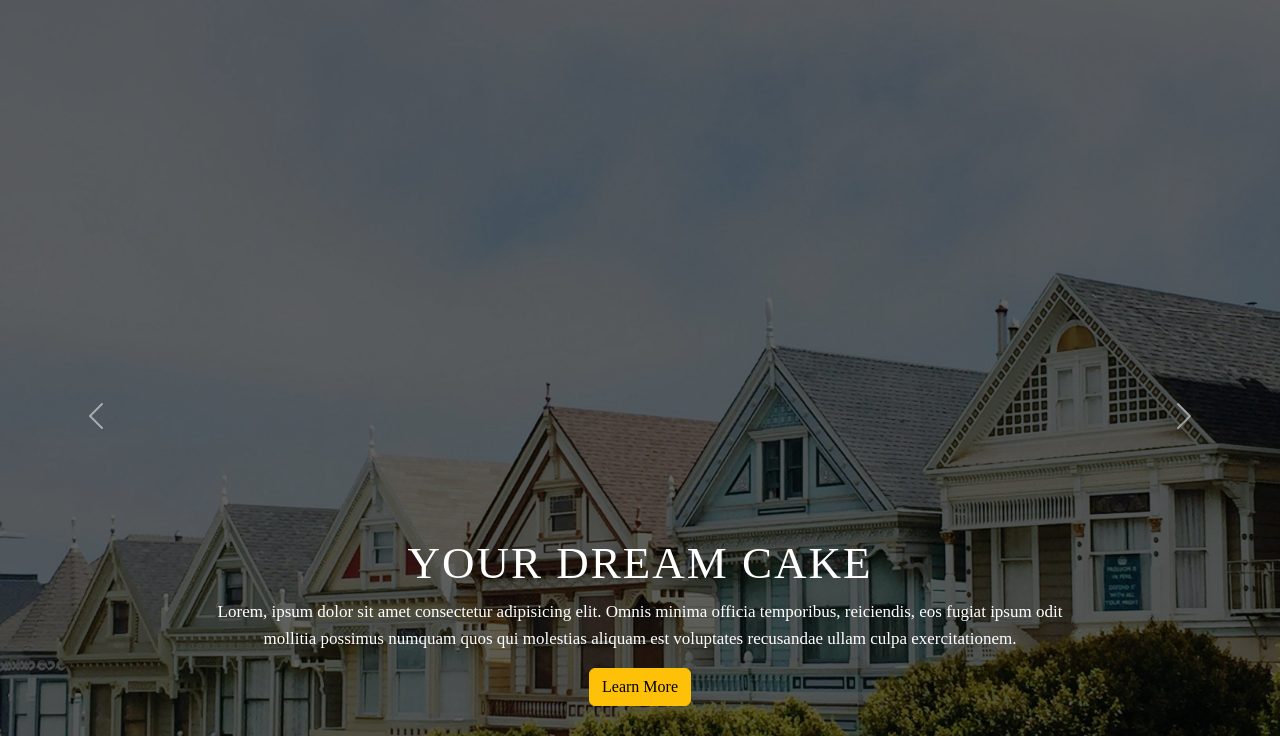
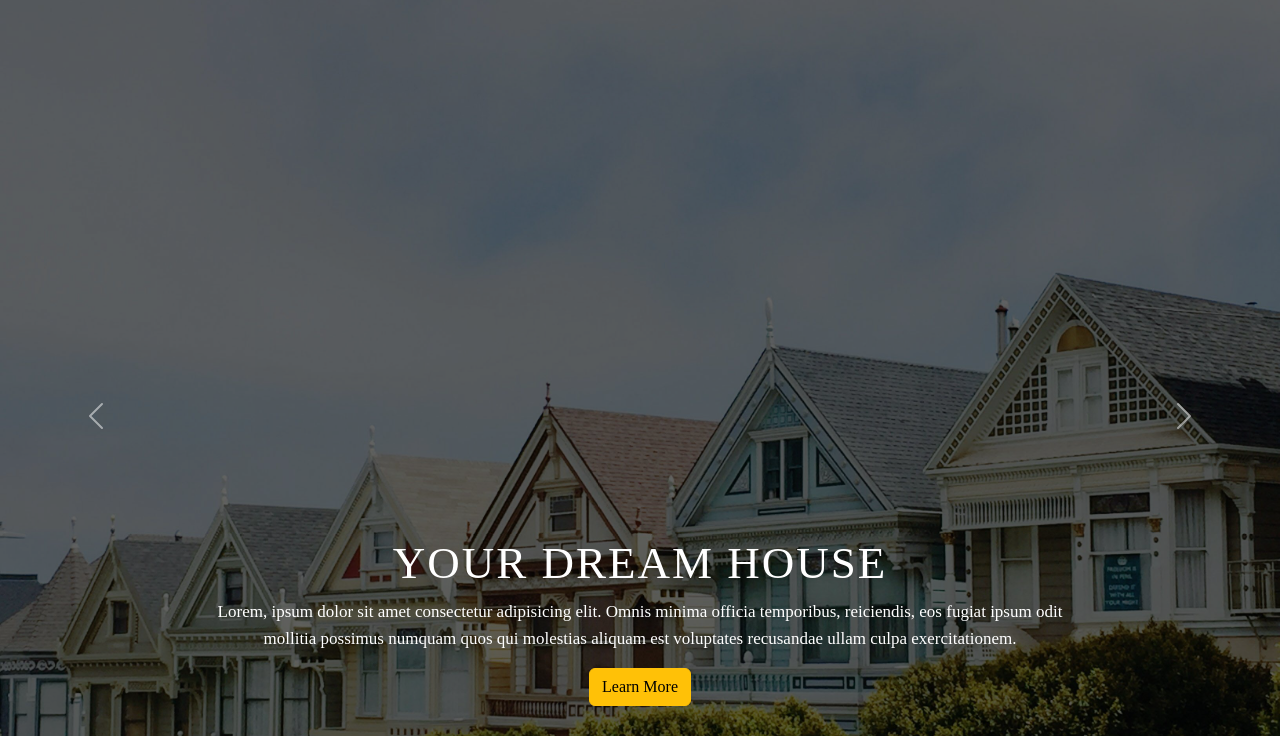
Before and after one commit to Umar1203/SimpleStaticWebsite, a plain HTML site: page index.html in a window 1280 px wide. Shown: the part 64-800 px from the top of the page. Drawn offline with nearby package versions, Linux system fonts and the light colour scheme.

Commit message:
index updated

```diff
--- a/index.html
+++ b/index.html
@@ -47,7 +47,7 @@
           <div class="carousel-item active">
             <div class="img1"></div>
             <div class="carousel-caption">
-              <h5>Your Dream cake</h5>
+              <h5>Your Dream House</h5>
                 <p>Lorem, ipsum dolor sit amet consectetur adipisicing elit. Omnis minima officia temporibus, reiciendis, eos fugiat ipsum odit mollitia possimus numquam quos qui molestias aliquam est voluptates recusandae ullam culpa exercitationem.</p>
                 <p><a href="#" class="btn btn-warning mt-3 ">Learn More</a></p>
             </div>
```
